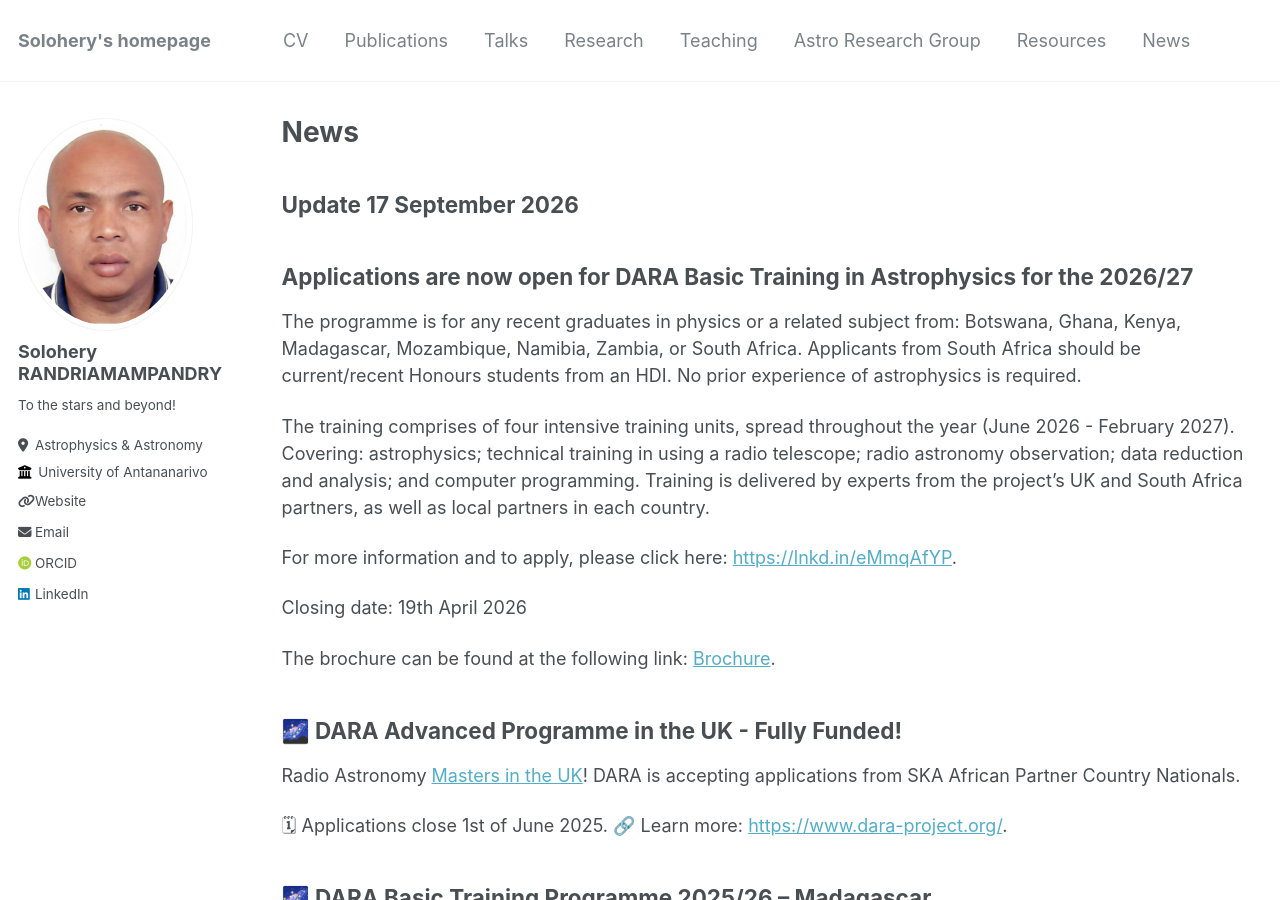
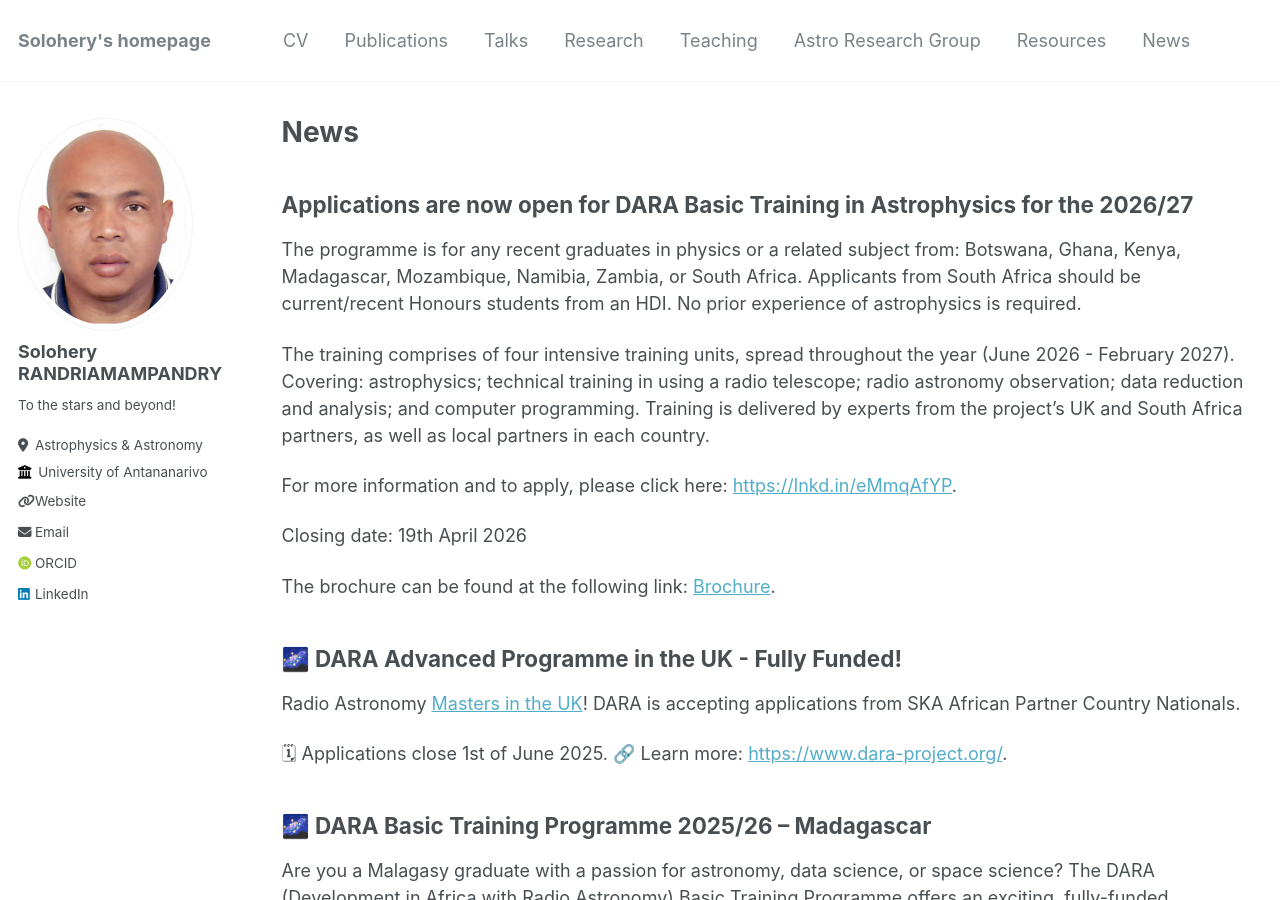
Before and after one commit to solohery-astro/solohery-astro.github.io, a Jekyll site: the page built from _pages/news.md, in a window 1280 px wide and 900 px high. Built offline with Jekyll 4.4.1, drawn with Linux system fonts in a browser that asks for light colours; some web fonts are replaced.

Commit message:
Update news.md

```diff
--- a/_pages/news.md
+++ b/_pages/news.md
@@ -4,7 +4,6 @@ title: "News"
 permalink: /news/
 author_profile: true
 ---
-## Update 17 September 2026
 ## Applications are now open for DARA Basic Training in Astrophysics for the 2026/27
 
 The programme is for any recent graduates in physics or a related subject from: Botswana, Ghana, Kenya, Madagascar, Mozambique, Namibia, Zambia, or South Africa. Applicants from South Africa should be current/recent Honours students from an HDI. No prior experience of astrophysics is required.
```
